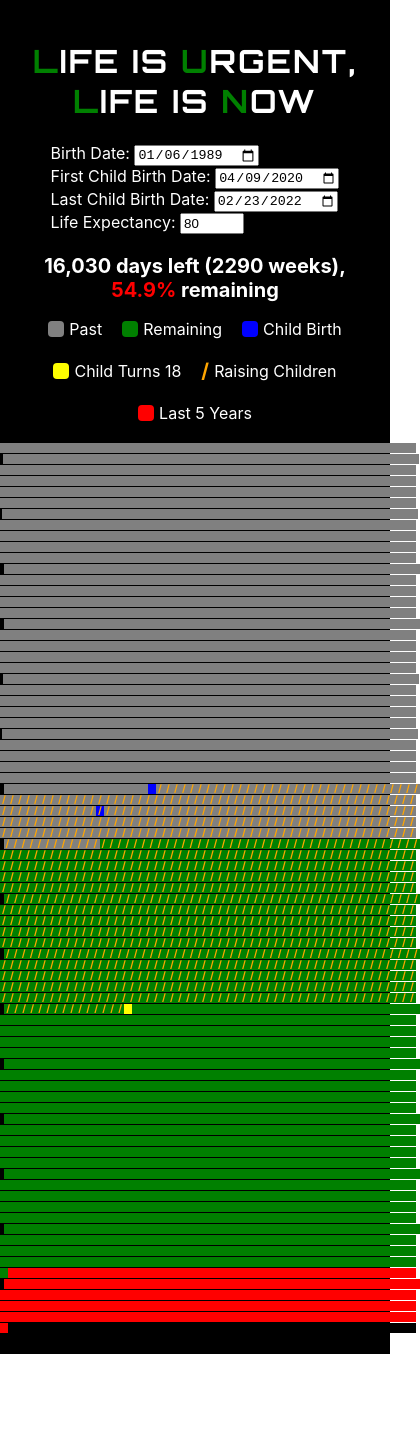
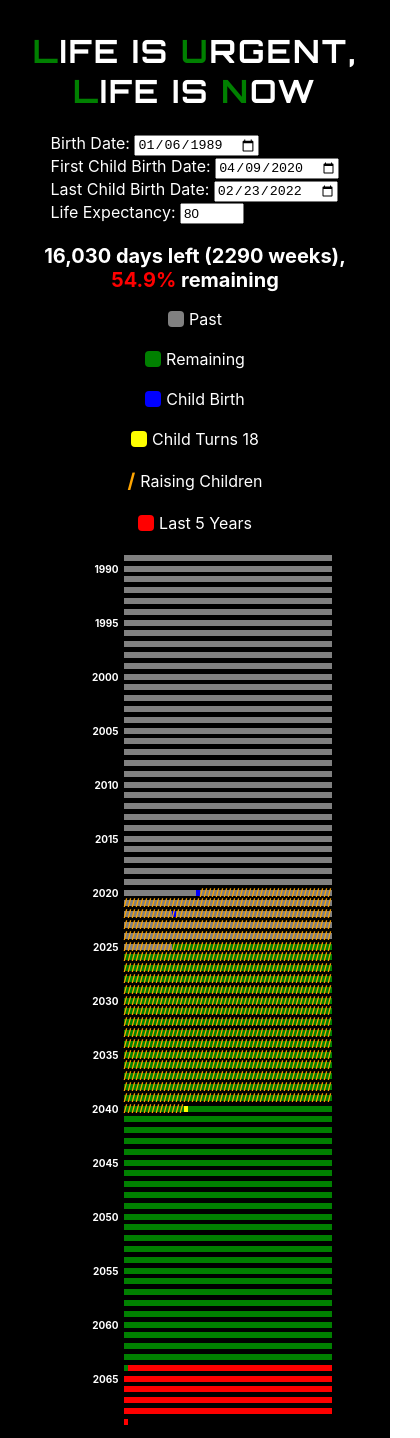
Before and after one commit to apolloydy/luln, a React (Create React App) app: page / in a window 390 px wide. Shown: the whole page, 420 px wide, since content can reach past the window. Before the commit the page ends 1354 px from the top, so only its background shows below. Built offline with nearby package versions, Linux system fonts and the light colour scheme.

Commit message:
udpate width

```diff
--- a/src/styles.css
+++ b/src/styles.css
@@ -182,3 +182,35 @@
 .grid-box.empty {
     background-color: black !important;
 }
+
+@media screen and (max-width: 768px) {
+  .container {
+    padding: 10px; /* 让整体左右有间距 */
+  }
+
+
+  .legend {
+    flex-direction: column; /* 让 legend 竖着排列 */
+    align-items: center;
+    max-width: 100%; /* 适配宽度 */
+  }
+
+  .legend-item {
+    flex-wrap: wrap; /* 允许换行 */
+    justify-content: center;
+  }
+
+  .grid-container {
+    overflow-x: auto; /* 允许左右滚动，防止超出屏幕 */
+    max-width: 100%; /* 限制最大宽度 */
+  }
+
+  .year-label {
+    font-size: 10px; /* 年份字体变小 */
+  }
+
+  .grid-box {
+    width: 4px; /* 缩小格子 */
+    height: 4px;
+  }
+}
```
Also changed, not shown: 2 other files (tests, documents, lock files or other folders).
